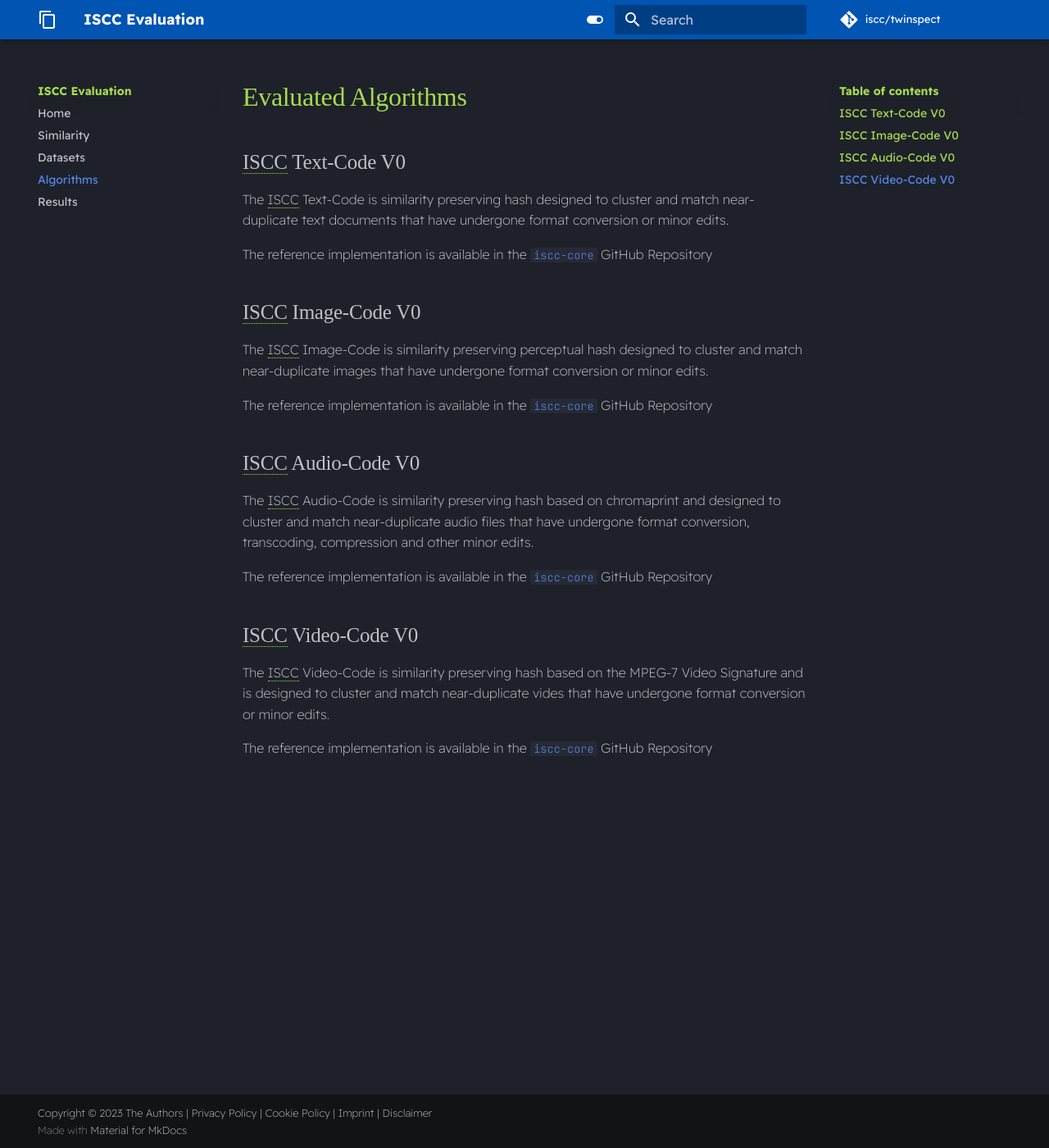
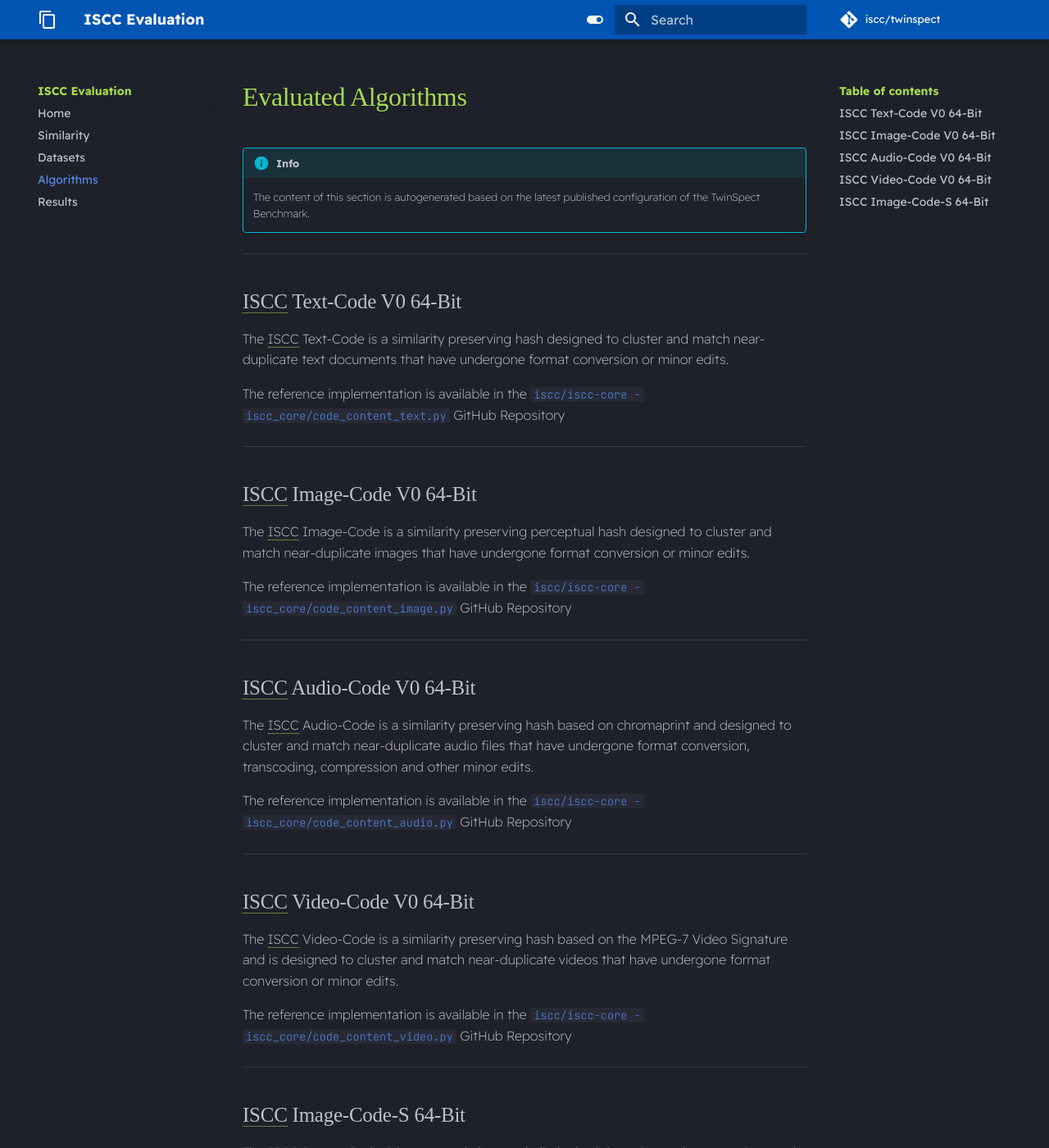
Before and after one commit to iscc/twinspect, an MkDocs documentation site: the page built from docs/algorithms.md, in a window 1280 px wide and 1400 px high. Shown: the whole window at 82% size. Built offline with MkDocs 1.6.1 and Material for MkDocs 9.7.7, drawn with Linux system fonts in a browser that asks for light colours; comment, search, counter and statistics services are not loaded; some of the changed text lies outside the part shown.

Commit message:
feat(render): auto-generate algorithms.md from config.yml
Add algorithm page rendering following the existing datasets pattern:
- Add info and url fields to Algorithm schema
- Create algorithms.py render module with Jinja2 templates
- Include all 5 algorithms with descriptions and reference URLs
- Call build_algorithms_page() in the benchmark run pipeline

```diff
--- a/docs/algorithms.md
+++ b/docs/algorithms.md
@@ -1,39 +1,62 @@
 # Evaluated Algorithms
 
-## ISCC Text-Code V0
+!!! info
+    The content of this section is autogenerated based on the latest published configuration of the
+    TwinSpect Benchmark.
 
-The ISCC Text-Code is similarity preserving hash designed to cluster and match near-duplicate text
+______________________________________________________________________
+
+## ISCC Text-Code V0 64-Bit
+
+The ISCC Text-Code is a similarity preserving hash designed to cluster and match near-duplicate text
 documents that have undergone format conversion or minor edits.
 
 The reference implementation is available in the
-[`iscc-core`](https://github.com/iscc/iscc-core/blob/main/iscc_core/code_content_text.py) GitHub
-Repository
+[`iscc/iscc-core - iscc_core/code_content_text.py`](https://github.com/iscc/iscc-core/blob/main/iscc_core/code_content_text.py)
+GitHub Repository
 
-## ISCC Image-Code V0
+______________________________________________________________________
 
-The ISCC Image-Code is similarity preserving perceptual hash designed to cluster and match
+## ISCC Image-Code V0 64-Bit
+
+The ISCC Image-Code is a similarity preserving perceptual hash designed to cluster and match
 near-duplicate images that have undergone format conversion or minor edits.
 
 The reference implementation is available in the
-[`iscc-core`](https://github.com/iscc/iscc-core/blob/main/iscc_core/code_content_image.py) GitHub
-Repository
+[`iscc/iscc-core - iscc_core/code_content_image.py`](https://github.com/iscc/iscc-core/blob/main/iscc_core/code_content_image.py)
+GitHub Repository
 
-## ISCC Audio-Code V0
+______________________________________________________________________
 
-The ISCC Audio-Code is similarity preserving hash based on chromaprint and designed to cluster and
+## ISCC Audio-Code V0 64-Bit
+
+The ISCC Audio-Code is a similarity preserving hash based on chromaprint and designed to cluster and
 match near-duplicate audio files that have undergone format conversion, transcoding, compression and
 other minor edits.
 
 The reference implementation is available in the
-[`iscc-core`](https://github.com/iscc/iscc-core/blob/main/iscc_core/code_content_audio.py) GitHub
-Repository
+[`iscc/iscc-core - iscc_core/code_content_audio.py`](https://github.com/iscc/iscc-core/blob/main/iscc_core/code_content_audio.py)
+GitHub Repository
 
-## ISCC Video-Code V0
+______________________________________________________________________
 
-The ISCC Video-Code is similarity preserving hash based on the MPEG-7 Video Signature and is
-designed to cluster and match near-duplicate vides that have undergone format conversion or minor
+## ISCC Video-Code V0 64-Bit
+
+The ISCC Video-Code is a similarity preserving hash based on the MPEG-7 Video Signature and is
+designed to cluster and match near-duplicate videos that have undergone format conversion or minor
 edits.
 
 The reference implementation is available in the
-[`iscc-core`](https://github.com/iscc/iscc-core/blob/main/iscc_core/code_content_video.py) GitHub
-Repository
+[`iscc/iscc-core - iscc_core/code_content_video.py`](https://github.com/iscc/iscc-core/blob/main/iscc_core/code_content_video.py)
+GitHub Repository
+
+______________________________________________________________________
+
+## ISCC Image-Code-S 64-Bit
+
+The ISCC Image-Code-S is a semantic image similarity hash based on a deep neural network (DINOv2).
+It is designed to cluster and match semantically similar images independent of visual
+transformations.
+
+The reference implementation is available in the [`iscc/iscc-sci`](https://github.com/iscc/iscc-sci)
+GitHub Repository
```
Also changed, not shown: config.yml (+18 -0 lines), twinspect/render/templates/algorithm.md (added, +11 -0 lines), twinspect/render/templates/algorithms-header.md (added, +5 -0 lines), 4 other files.
